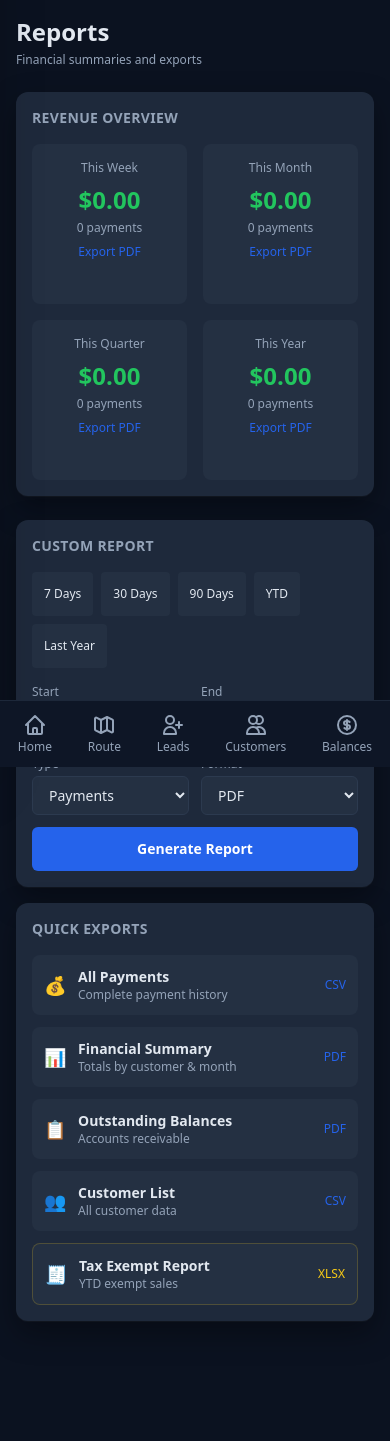
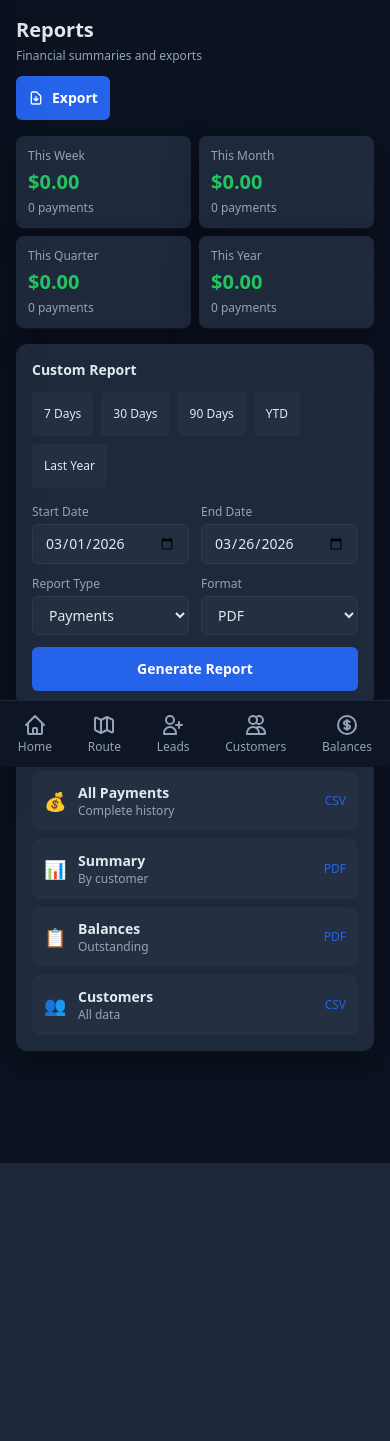
Before and after one commit to Kathail/candy, a Flask app: page /reports in a window 390 px wide. Shown: the part 77-1518 px from the top of the page. After the commit the page ends 1240 px from the top, so only its background shows below. Run offline with Flask 3, Linux system fonts and the light colour scheme; a user stored in the database is signed in; data comes from the database, SQL or seed files in the repository; data that the repository does not hold is empty; some libraries are stand-ins or nearby versions.

Commit message:
Update reports page UI to match app styling
- Remove max-width constraint for full-width layout
- Add responsive header with export button
- Use consistent padding and text sizing (p-3 md:p-4, text-xl md:text-2xl)
- Simplify grid layout with lg:col-span-2/1 pattern
- Clean up tax exempt section with inline export buttons

Co-Authored-By: Claude Opus 4.5 <noreply@anthropic.com>

```diff
--- a/templates/reports.html
+++ b/templates/reports.html
@@ -2,134 +2,52 @@
 {% block title %}Reports{% endblock %}
 {% block content %}
 
-<div class="max-w-5xl mx-auto">
+<div x-data="reportsPage()">
     <!-- Header -->
-    <div class="mb-6">
-        <h1 class="text-2xl font-semibold">Reports</h1>
+    <div class="flex flex-col sm:flex-row sm:items-center justify-between gap-3 mb-4 md:mb-6">
+        <div>
+            <h1 class="text-xl md:text-2xl font-semibold">Reports</h1>
             <p class="text-xs text-muted mt-1">Financial summaries and exports</p>
         </div>
-
-    <!-- Revenue Overview -->
-    <div class="bg-panel rounded-xl shadow-soft p-4 md:p-6 mb-6">
-        <div class="flex items-center justify-between mb-4">
-            <h2 class="text-sm font-semibold text-muted uppercase tracking-wide">Revenue Overview</h2>
+        <a href="/reports/export?type=summary&format=pdf"
+           class="bg-brand hover:bg-blue-700 text-white text-sm font-semibold px-3 md:px-4 py-2 rounded-md transition flex items-center gap-2 self-start sm:self-auto">
+            <svg class="w-4 h-4" fill="none" stroke="currentColor" viewBox="0 0 24 24">
+                <path stroke-linecap="round" stroke-linejoin="round" stroke-width="2" d="M12 10v6m0 0l-3-3m3 3l3-3m2 8H7a2 2 0 01-2-2V5a2 2 0 012-2h5.586a1 1 0 01.707.293l5.414 5.414a1 1 0 01.293.707V19a2 2 0 01-2 2z"/>
+            </svg>
+            <span class="hidden sm:inline">Export Summary</span>
+            <span class="sm:hidden">Export</span>
+        </a>
     </div>
 
-        <div class="grid grid-cols-2 md:grid-cols-4 gap-4">
-            <div class="text-center p-4 bg-panel2 rounded-lg">
-                <div class="text-xs text-muted mb-2">This Week</div>
-                <div class="text-2xl font-bold text-good">${{ "%.2f"|format(week_stats.total) }}</div>
+    <!-- Revenue Stats -->
+    <div class="grid grid-cols-2 md:grid-cols-4 gap-2 md:gap-4 mb-4 md:mb-6">
+        <div class="bg-panel rounded-lg p-3 md:p-4 shadow-soft">
+            <div class="text-xs text-muted mb-1">This Week</div>
+            <div class="text-xl md:text-2xl font-semibold text-good">${{ "%.2f"|format(week_stats.total) }}</div>
             <div class="text-xs text-muted mt-1">{{ week_stats.count }} payments</div>
-                <a href="/reports/export?type=payments&period=week&format=pdf"
-                   class="inline-block mt-2 text-xs text-brand hover:underline">Export PDF</a>
         </div>
-            <div class="text-center p-4 bg-panel2 rounded-lg">
-                <div class="text-xs text-muted mb-2">This Month</div>
-                <div class="text-2xl font-bold text-good">${{ "%.2f"|format(month_stats.total) }}</div>
+        <div class="bg-panel rounded-lg p-3 md:p-4 shadow-soft">
+            <div class="text-xs text-muted mb-1">This Month</div>
+            <div class="text-xl md:text-2xl font-semibold text-good">${{ "%.2f"|format(month_stats.total) }}</div>
             <div class="text-xs text-muted mt-1">{{ month_stats.count }} payments</div>
-                <a href="/reports/export?type=payments&period=month&format=pdf"
-                   class="inline-block mt-2 text-xs text-brand hover:underline">Export PDF</a>
         </div>
-            <div class="text-center p-4 bg-panel2 rounded-lg">
-                <div class="text-xs text-muted mb-2">This Quarter</div>
-                <div class="text-2xl font-bold text-good">${{ "%.2f"|format(quarter_stats.total) }}</div>
+        <div class="bg-panel rounded-lg p-3 md:p-4 shadow-soft">
+            <div class="text-xs text-muted mb-1">This Quarter</div>
+            <div class="text-xl md:text-2xl font-semibold text-good">${{ "%.2f"|format(quarter_stats.total) }}</div>
             <div class="text-xs text-muted mt-1">{{ quarter_stats.count }} payments</div>
-                <a href="/reports/export?type=payments&period=quarter&format=pdf"
-                   class="inline-block mt-2 text-xs text-brand hover:underline">Export PDF</a>
         </div>
-            <div class="text-center p-4 bg-panel2 rounded-lg">
-                <div class="text-xs text-muted mb-2">This Year</div>
-                <div class="text-2xl font-bold text-good">${{ "%.2f"|format(year_stats.total) }}</div>
+        <div class="bg-panel rounded-lg p-3 md:p-4 shadow-soft">
+            <div class="text-xs text-muted mb-1">This Year</div>
+            <div class="text-xl md:text-2xl font-semibold text-good">${{ "%.2f"|format(year_stats.total) }}</div>
             <div class="text-xs text-muted mt-1">{{ year_stats.count }} payments</div>
-                <a href="/reports/export?type=payments&period=year&format=pdf"
-                   class="inline-block mt-2 text-xs text-brand hover:underline">Export PDF</a>
-            </div>
         </div>
     </div>
 
-    <!-- Tax Exempt Section -->
-    {% if tax_exempt_customers|length > 0 %}
-    <div class="bg-panel rounded-xl shadow-soft p-4 md:p-6 mb-6 border-l-4 border-warn">
-        <div class="flex items-center justify-between mb-4">
-            <div class="flex items-center gap-2">
-                <h2 class="text-sm font-semibold text-muted uppercase tracking-wide">Tax Exempt Sales</h2>
-                <span class="text-xs bg-warn/20 text-warn px-2 py-0.5 rounded">{{ tax_exempt_customers|length }} customer{% if tax_exempt_customers|length != 1 %}s{% endif %}</span>
-            </div>
-            <span class="text-xs text-muted">Included in totals above</span>
-        </div>
-
-        <div class="grid grid-cols-2 md:grid-cols-4 gap-4 mb-4">
-            <div class="text-center p-3 bg-warn/5 rounded-lg border border-warn/20">
-                <div class="text-xs text-muted mb-1">Week</div>
-                <div class="text-lg font-bold text-warn">${{ "%.2f"|format(tax_exempt_week.total) }}</div>
-                <a href="/reports/export?type=tax_exempt&period=week&format=pdf"
-                   class="inline-block mt-1 text-xs text-warn/70 hover:text-warn hover:underline">Export</a>
-            </div>
-            <div class="text-center p-3 bg-warn/5 rounded-lg border border-warn/20">
-                <div class="text-xs text-muted mb-1">Month</div>
-                <div class="text-lg font-bold text-warn">${{ "%.2f"|format(tax_exempt_month.total) }}</div>
-                <a href="/reports/export?type=tax_exempt&period=month&format=pdf"
-                   class="inline-block mt-1 text-xs text-warn/70 hover:text-warn hover:underline">Export</a>
-            </div>
-            <div class="text-center p-3 bg-warn/5 rounded-lg border border-warn/20">
-                <div class="text-xs text-muted mb-1">Quarter</div>
-                <div class="text-lg font-bold text-warn">${{ "%.2f"|format(tax_exempt_quarter.total) }}</div>
-                <a href="/reports/export?type=tax_exempt&period=quarter&format=pdf"
-                   class="inline-block mt-1 text-xs text-warn/70 hover:text-warn hover:underline">Export</a>
-            </div>
-            <div class="text-center p-3 bg-warn/5 rounded-lg border border-warn/20">
-                <div class="text-xs text-muted mb-1">Year</div>
-                <div class="text-lg font-bold text-warn">${{ "%.2f"|format(tax_exempt_year.total) }}</div>
-                <a href="/reports/export?type=tax_exempt&period=year&format=pdf"
-                   class="inline-block mt-1 text-xs text-warn/70 hover:text-warn hover:underline">Export</a>
-            </div>
-        </div>
-
-        <!-- Tax Exempt Customers -->
-        <div class="flex flex-wrap gap-2 mb-4">
-            {% for customer in tax_exempt_customers %}
-            <a href="/customers/{{ customer.id }}"
-               class="text-xs bg-warn/10 text-warn px-2 py-1 rounded hover:bg-warn/20 transition">
-                {{ customer.name }}
-            </a>
-            {% endfor %}
-        </div>
-
-        <!-- Tax Exempt Export Options -->
-        <div class="pt-3 border-t border-warn/20">
-            <div class="text-xs text-muted mb-2">Export Tax Exempt Report:</div>
-            <div class="flex flex-wrap gap-2">
-                <a href="/reports/export?type=tax_exempt&period=year&format=pdf"
-                   class="inline-flex items-center gap-1 text-xs bg-warn/10 hover:bg-warn/20 text-warn px-3 py-1.5 rounded transition">
-                    <svg class="w-3 h-3" fill="none" stroke="currentColor" viewBox="0 0 24 24">
-                        <path stroke-linecap="round" stroke-linejoin="round" stroke-width="2" d="M7 21h10a2 2 0 002-2V9.414a1 1 0 00-.293-.707l-5.414-5.414A1 1 0 0012.586 3H7a2 2 0 00-2 2v14a2 2 0 002 2z"/>
-                    </svg>
-                    PDF
-                </a>
-                <a href="/reports/export?type=tax_exempt&period=year&format=csv"
-                   class="inline-flex items-center gap-1 text-xs bg-warn/10 hover:bg-warn/20 text-warn px-3 py-1.5 rounded transition">
-                    <svg class="w-3 h-3" fill="none" stroke="currentColor" viewBox="0 0 24 24">
-                        <path stroke-linecap="round" stroke-linejoin="round" stroke-width="2" d="M9 12h6m-6 4h6m2 5H7a2 2 0 01-2-2V5a2 2 0 012-2h5.586a1 1 0 01.707.293l5.414 5.414a1 1 0 01.293.707V19a2 2 0 01-2 2z"/>
-                    </svg>
-                    CSV
-                </a>
-                <a href="/reports/export?type=tax_exempt&period=year&format=excel"
-                   class="inline-flex items-center gap-1 text-xs bg-warn/10 hover:bg-warn/20 text-warn px-3 py-1.5 rounded transition">
-                    <svg class="w-3 h-3" fill="none" stroke="currentColor" viewBox="0 0 24 24">
-                        <path stroke-linecap="round" stroke-linejoin="round" stroke-width="2" d="M3 10h18M3 14h18m-9-4v8m-7 0h14a2 2 0 002-2V8a2 2 0 00-2-2H5a2 2 0 00-2 2v8a2 2 0 002 2z"/>
-                    </svg>
-                    Excel
-                </a>
-            </div>
-        </div>
-    </div>
-    {% endif %}
-
-    <!-- Export Reports -->
-    <div class="grid grid-cols-1 md:grid-cols-2 gap-4 mb-6">
-        <!-- Custom Report -->
-        <div class="bg-panel rounded-xl shadow-soft p-4 md:p-6">
-            <h2 class="text-sm font-semibold text-muted uppercase tracking-wide mb-4">Custom Report</h2>
+    <!-- Main Content Grid -->
+    <div class="grid grid-cols-1 lg:grid-cols-3 gap-4 mb-4">
+        <!-- Custom Report Form -->
+        <div class="lg:col-span-2 bg-panel rounded-xl shadow-soft p-4">
+            <div class="text-sm font-semibold mb-3">Custom Report</div>
 
             <!-- Quick Presets -->
             <div class="flex flex-wrap gap-2 mb-4">
@@ -143,19 +61,19 @@
             <form id="custom-export-form" class="space-y-3">
                 <div class="grid grid-cols-2 gap-3">
                     <div>
-                        <label class="block text-xs text-muted mb-1">Start</label>
+                        <label class="block text-xs text-muted mb-1">Start Date</label>
                         <input type="date" name="start" id="start-date" value="{{ month_start.strftime('%Y-%m-%d') }}"
                                class="w-full bg-panel2 border border-border rounded-md px-3 py-2 text-sm focus:outline-none focus:ring-2 focus:ring-brand">
                     </div>
                     <div>
-                        <label class="block text-xs text-muted mb-1">End</label>
+                        <label class="block text-xs text-muted mb-1">End Date</label>
                         <input type="date" name="end" id="end-date" value="{{ today.strftime('%Y-%m-%d') }}"
                                class="w-full bg-panel2 border border-border rounded-md px-3 py-2 text-sm focus:outline-none focus:ring-2 focus:ring-brand">
                     </div>
                 </div>
                 <div class="grid grid-cols-2 gap-3">
                     <div>
-                        <label class="block text-xs text-muted mb-1">Type</label>
+                        <label class="block text-xs text-muted mb-1">Report Type</label>
                         <select name="type" class="w-full bg-panel2 border border-border rounded-md px-3 py-2 text-sm focus:outline-none focus:ring-2 focus:ring-brand">
                             <option value="payments">Payments</option>
                             <option value="summary">Summary</option>
@@ -178,17 +96,17 @@
         </div>
 
         <!-- Quick Exports -->
-        <div class="bg-panel rounded-xl shadow-soft p-4 md:p-6">
-            <h2 class="text-sm font-semibold text-muted uppercase tracking-wide mb-4">Quick Exports</h2>
+        <div class="bg-panel rounded-xl shadow-soft p-4">
+            <div class="text-sm font-semibold mb-3">Quick Exports</div>
 
-            <div class="space-y-3">
+            <div class="space-y-2">
                 <a href="/reports/export?type=payments&format=csv"
                    class="flex items-center justify-between p-3 bg-panel2 rounded-lg hover:bg-border transition">
                     <div class="flex items-center gap-3">
                         <span class="text-lg">💰</span>
                         <div>
                             <div class="text-sm font-semibold">All Payments</div>
-                            <div class="text-xs text-muted">Complete payment history</div>
+                            <div class="text-xs text-muted">Complete history</div>
                         </div>
                     </div>
                     <span class="text-xs text-brand">CSV</span>
@@ -199,8 +117,8 @@
                     <div class="flex items-center gap-3">
                         <span class="text-lg">📊</span>
                         <div>
-                            <div class="text-sm font-semibold">Financial Summary</div>
-                            <div class="text-xs text-muted">Totals by customer & month</div>
+                            <div class="text-sm font-semibold">Summary</div>
+                            <div class="text-xs text-muted">By customer</div>
                         </div>
                     </div>
                     <span class="text-xs text-brand">PDF</span>
@@ -211,8 +129,8 @@
                     <div class="flex items-center gap-3">
                         <span class="text-lg">📋</span>
                         <div>
-                            <div class="text-sm font-semibold">Outstanding Balances</div>
-                            <div class="text-xs text-muted">Accounts receivable</div>
+                            <div class="text-sm font-semibold">Balances</div>
+                            <div class="text-xs text-muted">Outstanding</div>
                         </div>
                     </div>
                     <span class="text-xs text-brand">PDF</span>
@@ -223,30 +141,71 @@
                     <div class="flex items-center gap-3">
                         <span class="text-lg">👥</span>
                         <div>
-                            <div class="text-sm font-semibold">Customer List</div>
-                            <div class="text-xs text-muted">All customer data</div>
+                            <div class="text-sm font-semibold">Customers</div>
+                            <div class="text-xs text-muted">All data</div>
                         </div>
                     </div>
                     <span class="text-xs text-brand">CSV</span>
                 </a>
-
-                <a href="/reports/export?type=tax_exempt&period=year&format=excel"
-                   class="flex items-center justify-between p-3 bg-panel2 rounded-lg hover:bg-border transition border border-warn/20">
-                    <div class="flex items-center gap-3">
-                        <span class="text-lg">🧾</span>
-                        <div>
-                            <div class="text-sm font-semibold">Tax Exempt Report</div>
-                            <div class="text-xs text-muted">YTD exempt sales</div>
-                        </div>
-                    </div>
-                    <span class="text-xs text-warn">XLSX</span>
-                </a>
-            </div>
             </div>
         </div>
     </div>
 
+    <!-- Tax Exempt Section -->
+    {% if tax_exempt_customers|length > 0 %}
+    <div class="bg-panel rounded-xl shadow-soft p-4 border-l-4 border-warn">
+        <div class="flex flex-col sm:flex-row sm:items-center justify-between gap-2 mb-4">
+            <div class="flex items-center gap-2">
+                <div class="text-sm font-semibold">Tax Exempt Sales</div>
+                <span class="text-xs bg-warn/20 text-warn px-2 py-0.5 rounded">{{ tax_exempt_customers|length }} customer{% if tax_exempt_customers|length != 1 %}s{% endif %}</span>
+            </div>
+            <div class="flex gap-2">
+                <a href="/reports/export?type=tax_exempt&period=year&format=pdf"
+                   class="text-xs bg-warn/10 hover:bg-warn/20 text-warn px-3 py-1.5 rounded transition">PDF</a>
+                <a href="/reports/export?type=tax_exempt&period=year&format=csv"
+                   class="text-xs bg-warn/10 hover:bg-warn/20 text-warn px-3 py-1.5 rounded transition">CSV</a>
+                <a href="/reports/export?type=tax_exempt&period=year&format=excel"
+                   class="text-xs bg-warn/10 hover:bg-warn/20 text-warn px-3 py-1.5 rounded transition">Excel</a>
+            </div>
+        </div>
+
+        <div class="grid grid-cols-2 md:grid-cols-4 gap-2 md:gap-4 mb-4">
+            <div class="bg-warn/5 rounded-lg p-3 border border-warn/20">
+                <div class="text-xs text-muted mb-1">Week</div>
+                <div class="text-lg md:text-xl font-semibold text-warn">${{ "%.2f"|format(tax_exempt_week.total) }}</div>
+            </div>
+            <div class="bg-warn/5 rounded-lg p-3 border border-warn/20">
+                <div class="text-xs text-muted mb-1">Month</div>
+                <div class="text-lg md:text-xl font-semibold text-warn">${{ "%.2f"|format(tax_exempt_month.total) }}</div>
+            </div>
+            <div class="bg-warn/5 rounded-lg p-3 border border-warn/20">
+                <div class="text-xs text-muted mb-1">Quarter</div>
+                <div class="text-lg md:text-xl font-semibold text-warn">${{ "%.2f"|format(tax_exempt_quarter.total) }}</div>
+            </div>
+            <div class="bg-warn/5 rounded-lg p-3 border border-warn/20">
+                <div class="text-xs text-muted mb-1">Year</div>
+                <div class="text-lg md:text-xl font-semibold text-warn">${{ "%.2f"|format(tax_exempt_year.total) }}</div>
+            </div>
+        </div>
+
+        <!-- Tax Exempt Customers -->
+        <div class="flex flex-wrap gap-2">
+            {% for customer in tax_exempt_customers %}
+            <a href="/customers/{{ customer.id }}"
+               class="text-xs bg-warn/10 text-warn px-2 py-1 rounded hover:bg-warn/20 transition">
+                {{ customer.name }}
+            </a>
+            {% endfor %}
+        </div>
+    </div>
+    {% endif %}
+</div>
+
 <script>
+function reportsPage() {
+    return {};
+}
+
 document.getElementById('custom-export-form').addEventListener('submit', function(e) {
     e.preventDefault();
     const formData = new FormData(this);
```
Lines whose indentation alone changed are shown as unchanged.
